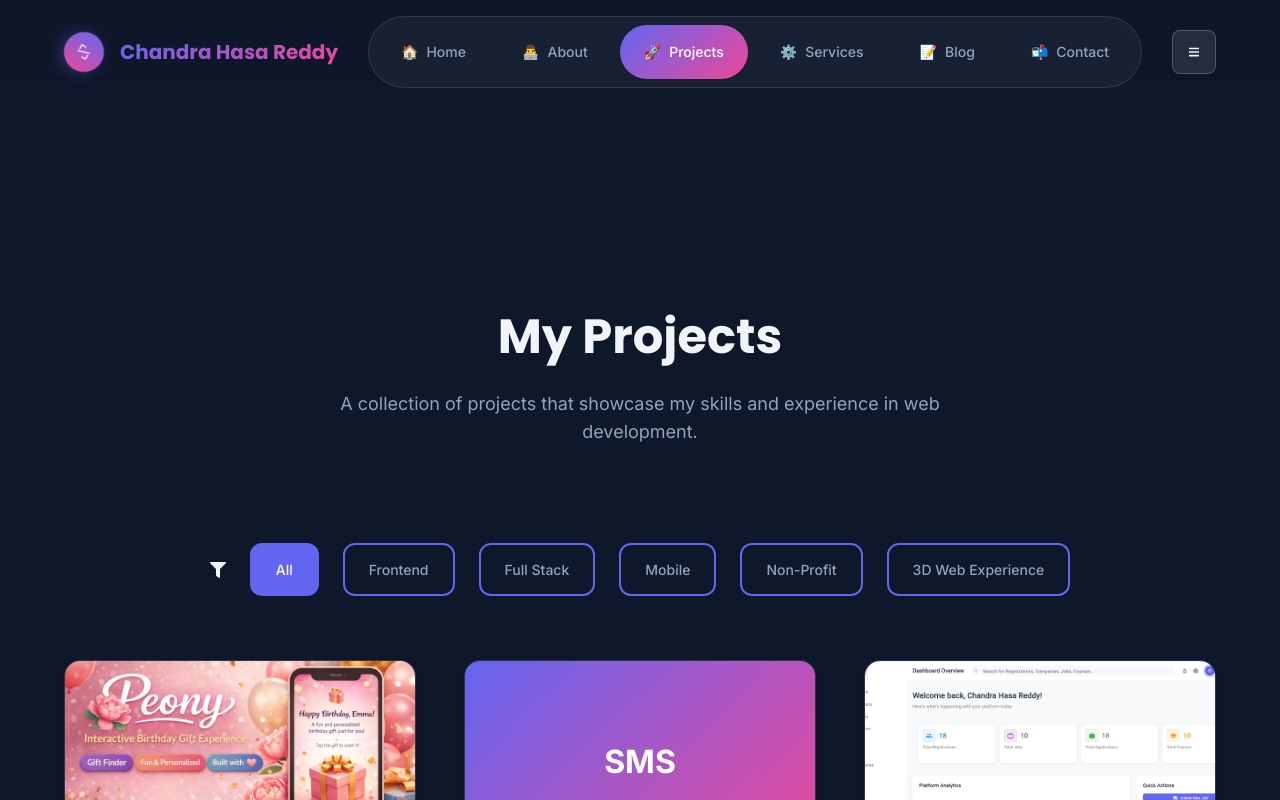
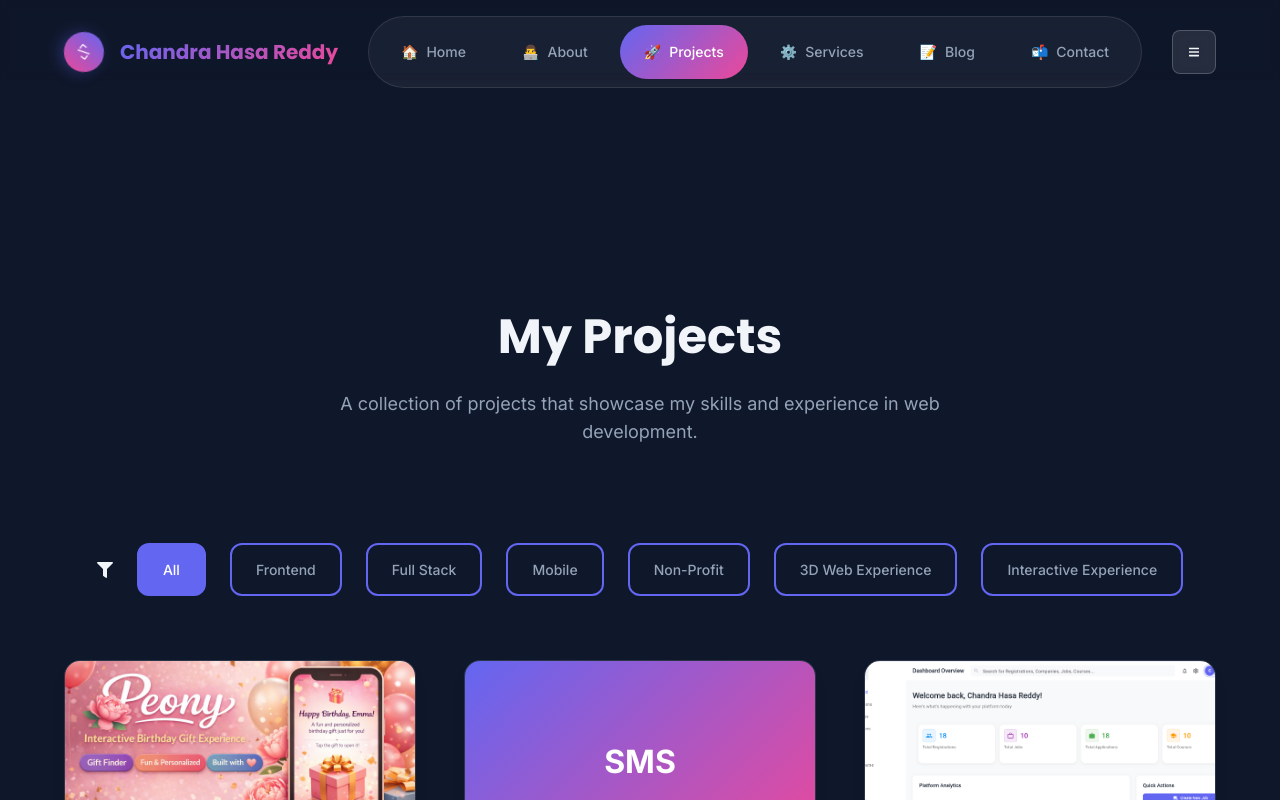
Before and after one commit to Chandu-Collab/Portfolio, a React (Create React App) app in the folder client/: page /projects in a window 1280 px wide. Shown: the top 800 px of the page. Built offline with nearby package versions, Linux system fonts and the light colour scheme.

Commit message:
added new work of myne

```diff
--- a/client/src/components/Hero/Hero.tsx
+++ b/client/src/components/Hero/Hero.tsx
@@ -286,6 +286,7 @@ const Hero: React.FC = () => {
               mobile and web applications. I've developed comprehensive solutions including
               AI-powered school management systems, admin portals for job automation platforms,
               and e-commerce applications using React, Node.js, Flutter, and Firebase.
+              N8n workflow expert specializing in solving real-world problems through AI and building intelligent agents for automation and business intelligence.
             </Description>
 
             <ActionButtons variants={itemVariants}>
--- a/client/src/components/Skills/Skills.tsx
+++ b/client/src/components/Skills/Skills.tsx
@@ -164,7 +164,9 @@ const mockSkills: Skill[] = [
   { name: "Figma", level: 80, category: "Tools" },
   { name: "Canva", level: 85, category: "Tools" },
   { name: "Arduino", level: 70, category: "Tools" },
-  { name: "NPM", level: 90, category: "Tools" }
+  { name: "NPM", level: 90, category: "Tools" },
+  { name: "n8n Workflows", level: 90, category: "Tools" },
+  { name: "LLMs (Design & Integration)", level: 90, category: "Tools" }
 ];
 
 const Skills: React.FC = () => {
--- a/client/src/data/blogPosts.ts
+++ b/client/src/data/blogPosts.ts
@@ -67,6 +67,18 @@ export const blogPosts: BlogPost[] = [
     tags: ['Three.js', 'Engine', '3D', 'Interior Design', 'Architecture'],
     video: '/videos/study-space.mp4'
   },
+  {
+    id: 5,
+    title: 'Between Us 🌙 – An Interactive Story Experience',
+    excerpt: 'Built a personalized interactive storytelling web application designed to deliver a meaningful user experience through a sequence of animated story cards. The application focuses on emotional storytelling with smooth, card-based flow and subtle animations inspired by nature.',
+    category: 'Project',
+    type: 'project',
+    date: '2026-05-26',
+    readTime: '5 min read',
+    tags: ['Next.js', 'TypeScript', 'Tailwind CSS', 'Framer Motion', 'Animations'],
+    image: '/images/ghost.png',
+    link: 'https://github.com/Chandu-Collab/between-us'
+  },
 
   // ✨ Add your work here! Copy the template below and add your content:
 
--- a/client/src/pages/Projects/Projects.tsx
+++ b/client/src/pages/Projects/Projects.tsx
@@ -317,6 +317,24 @@ const mockProjects: Project[] = [
     liveUrl: "https://yume-tabi.netlify.app",
     githubUrl: "https://github.com/Chandu-Collab/yumetabi",
     category: "3D Web Experience"
+  },
+  {
+    id: 10,
+    title: "Between Us 🌙 – An Interactive Story Experience",
+    description: "Built a personalized interactive storytelling web application designed to deliver a meaningful user experience through a sequence of animated story cards.\n\nThe application focuses on emotional storytelling, where each interaction is presented as a smooth, card-based flow with subtle animations and symbolic visual elements inspired by nature.\n\nInstead of traditional scrolling, the experience is structured as a guided narrative, allowing users to progress through moments step-by-step, enhancing engagement and immersion.\n\nThe project emphasizes clean UI design, animation-driven storytelling, and thoughtful user experience, combining minimal aesthetics with meaningful content delivery.",
+    technologies: [
+      "Next.js",
+      "TypeScript",
+      "Tailwind CSS",
+      "Framer Motion",
+      "canvas-confetti",
+      "Responsive Design",
+      "Animation-driven UI"
+    ],
+    category: "Interactive Experience",
+    image: require('../../assets/ghost.png'),
+    liveUrl: "https://betweenu.netlify.app",
+    githubUrl: "https://github.com/Chandu-Collab/between-us"
   }
 ];
 
```
Also changed, not shown: client/src/assets/ghost.png (added).
